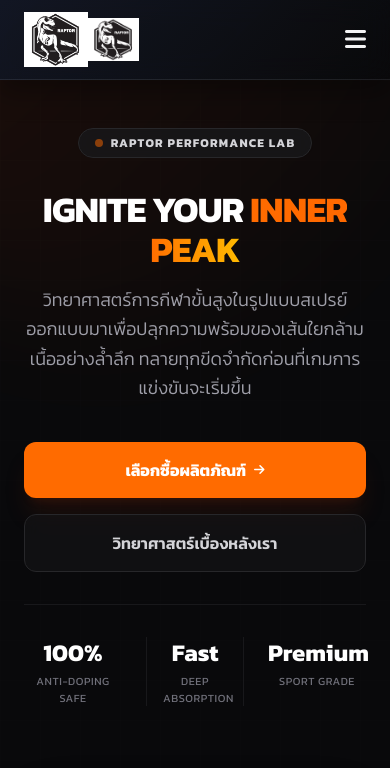
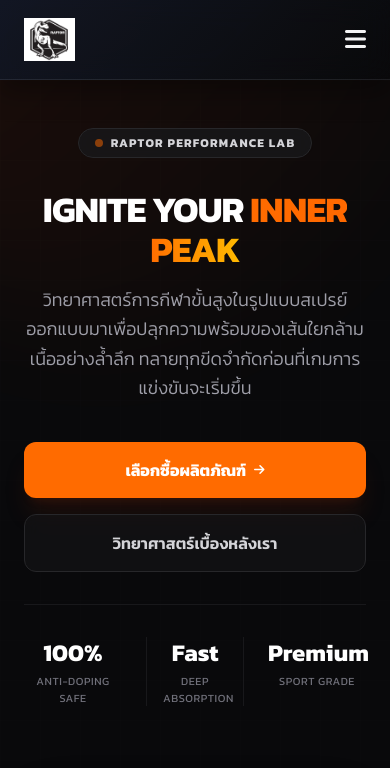
Before and after one commit to samuraionline1-alt/raptor-sport.vercel.app, a plain HTML site: page index.html in a window 390 px wide. Shown: the top 768 px of the page. Drawn offline with nearby package versions, Linux system fonts and the light colour scheme.

Commit message:
Fix duplicate RAPTOR logo on mobile header

```diff
--- a/index.html
+++ b/index.html
@@ -60,7 +60,7 @@
                 <a href="#shop" class="nav-link">Shop</a>
             </div>
 
-            <div class="flex-shrink-0 flex items-center justify-center w-auto md:w-[20%]">
+            <div class="hidden md:flex flex-shrink-0 items-center justify-center w-auto md:w-[20%]">
                 <a href="#home" class="flex items-center transform hover:scale-105 transition-transform duration-200">
                     <img src="Capture4646 (1).png" alt="Raptor Logo" class="h-14 w-auto object-contain" onerror="this.style.display='none'; this.nextElementSibling.style.display='block';">
                     <span class="hidden font-black text-2xl tracking-wider text-white">RAPTOR</span>
```
